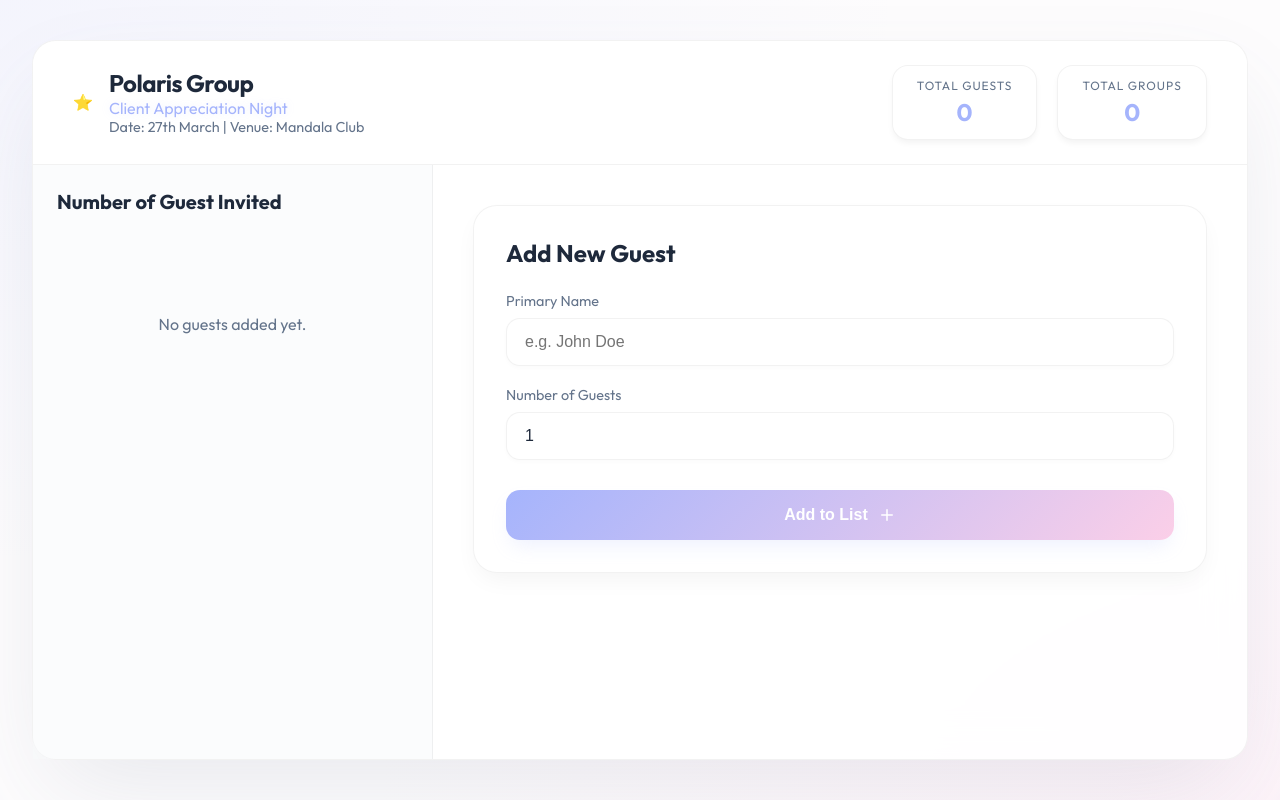
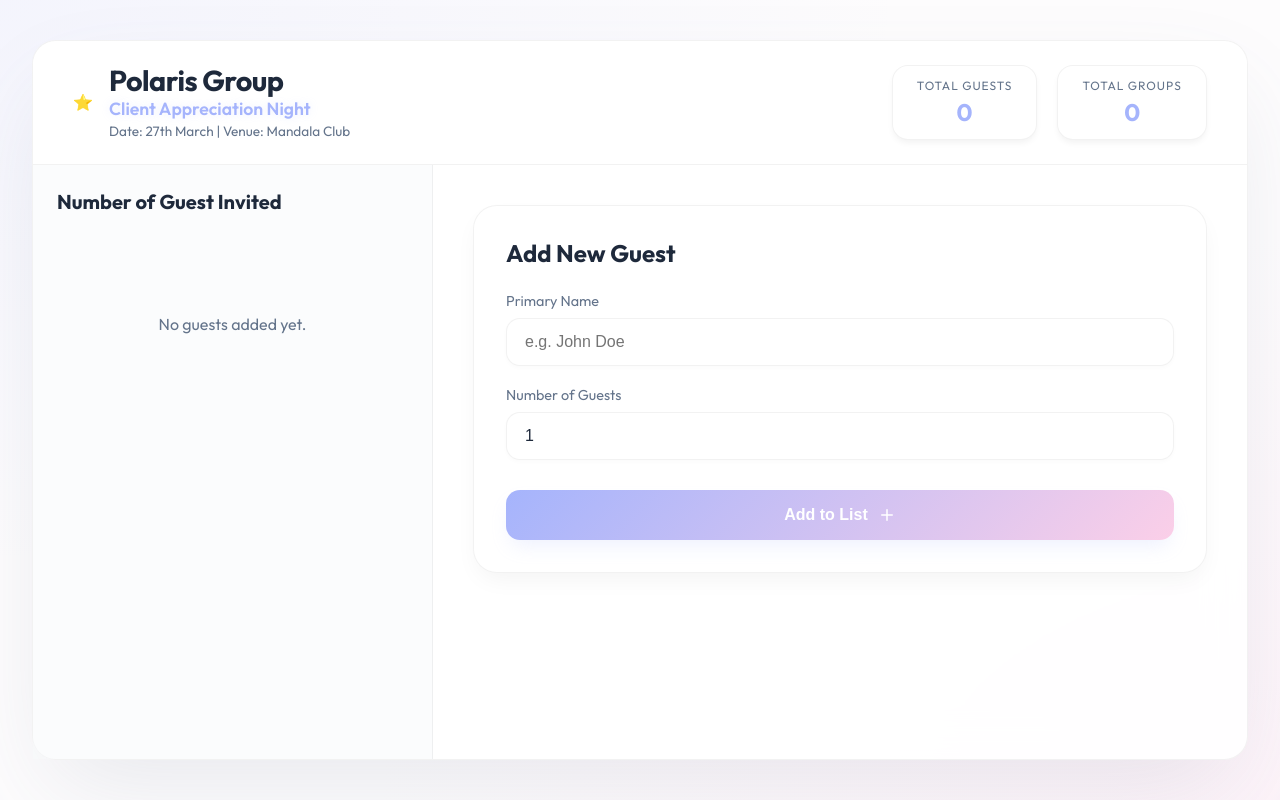
Before and after one commit to Gideonlau1967/ClientAppreciation, a plain HTML site: page index.html in a window 1280 px wide. Drawn offline with nearby package versions, Linux system fonts and the light colour scheme; no server answers.

Commit message:
Add files via upload

```diff
--- a/style.css
+++ b/style.css
@@ -68,19 +68,23 @@
 }
 
 .logo h1 {
-    font-size: 1.5rem;
+    font-size: 1.8rem;
     font-weight: 700;
     letter-spacing: -0.5px;
-    line-height: 1.2;
+    line-height: 1.1;
+    color: var(--text-primary);
 }
 
-.logo .accent {
+.sub-title {
+    font-size: 1.1rem;
+    font-weight: 600;
     color: var(--accent-color);
     text-shadow: 0 0 10px var(--accent-glow);
+    margin-bottom: 2px;
 }
 
 .event-details {
-    font-size: 0.9rem;
+    font-size: 0.85rem;
     color: var(--text-secondary);
     font-weight: 500;
 }
```
